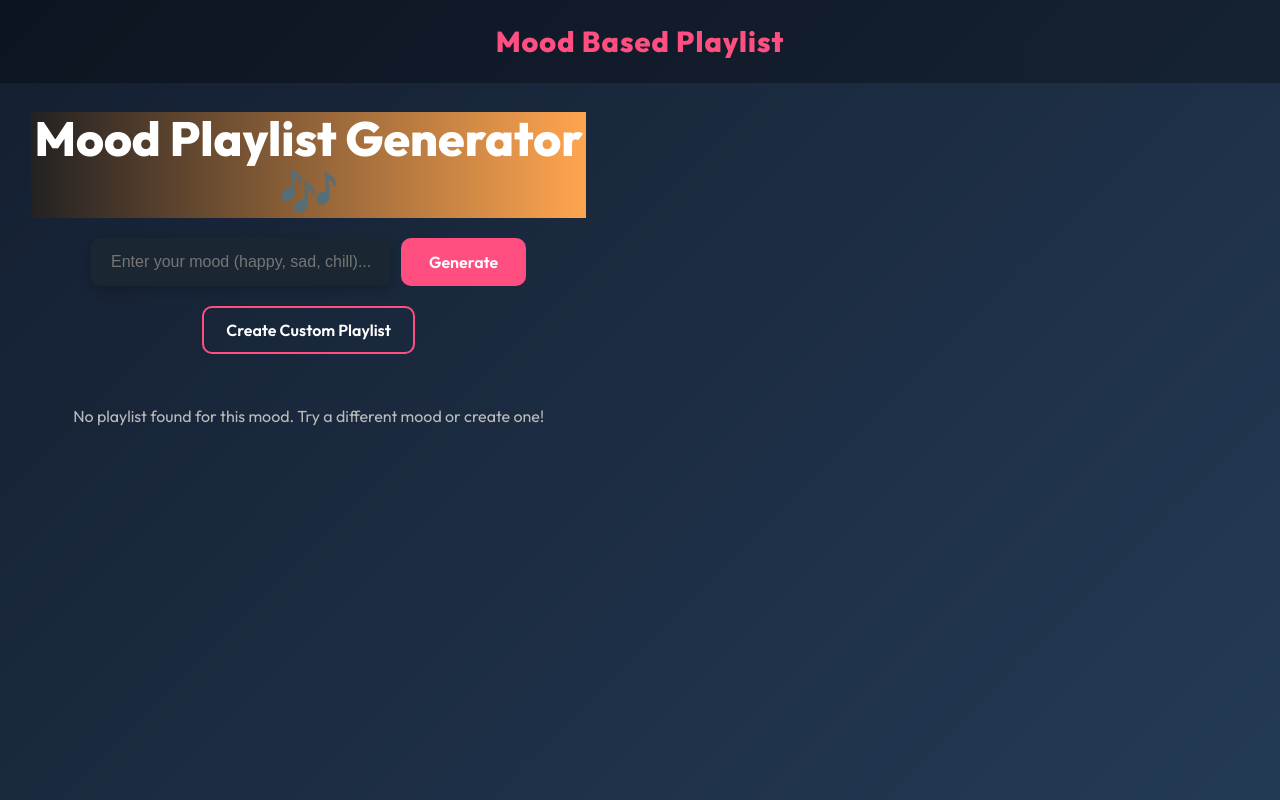
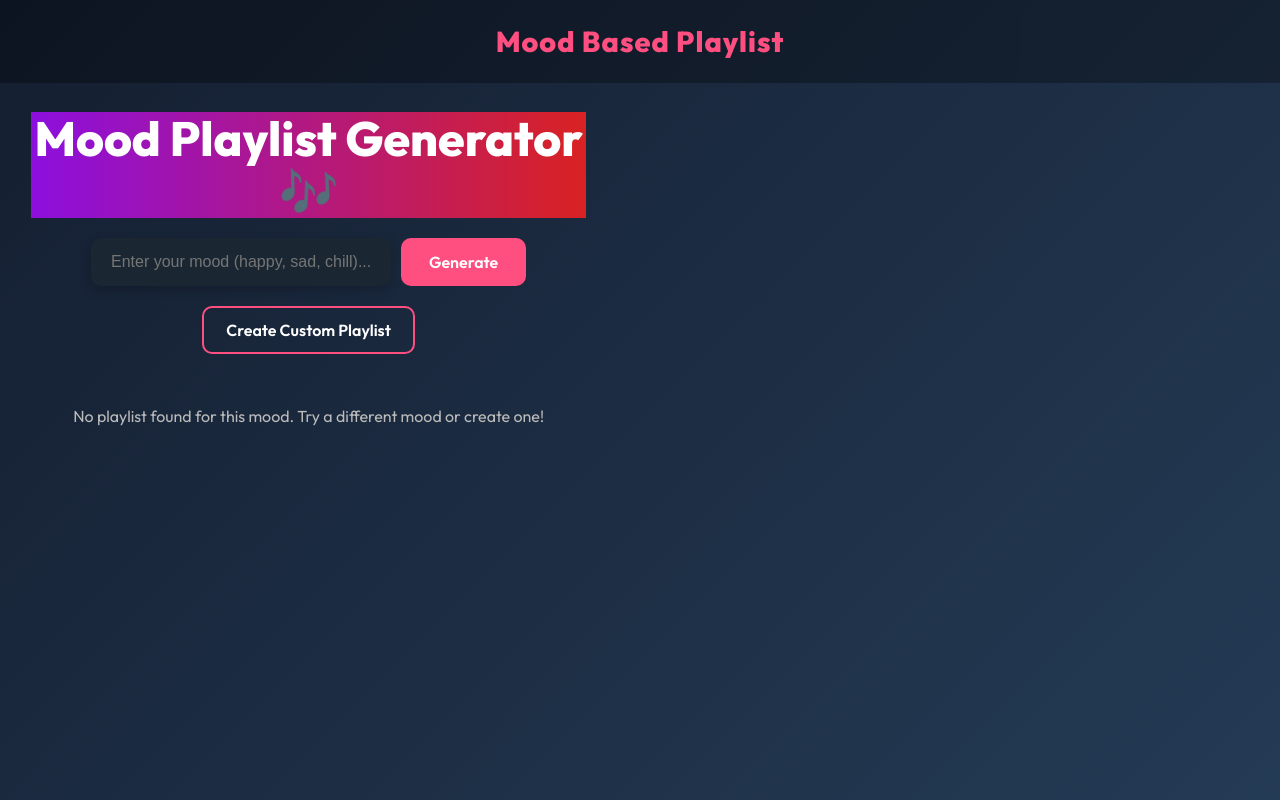
Before and after one commit to stroxzu/miniprojectt, a React (Vite) app in the folder MINIPROJECT/: page / in a window 1280 px wide. Built offline with nearby package versions, Linux system fonts and the light colour scheme.

Commit message:
color change

```diff
--- a/MINIPROJECT/src/App.css
+++ b/MINIPROJECT/src/App.css
@@ -50,7 +50,7 @@ body {
 h1 {
   font-size: 3rem;
   margin-bottom: 20px;
-  background: linear-gradient(90deg, #232122, #ffa54f);
+  background: linear-gradient(90deg, #8c0fde, #d92222);
 
   animation: fadeIn 1s ease;
 }
```
